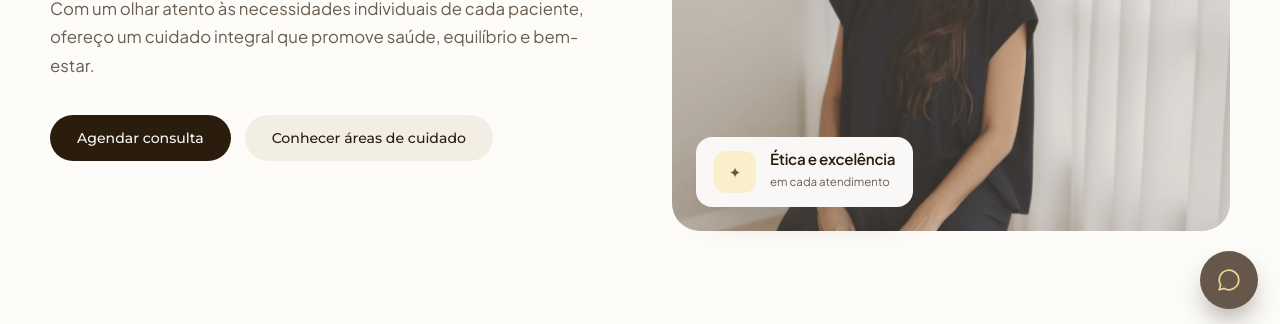
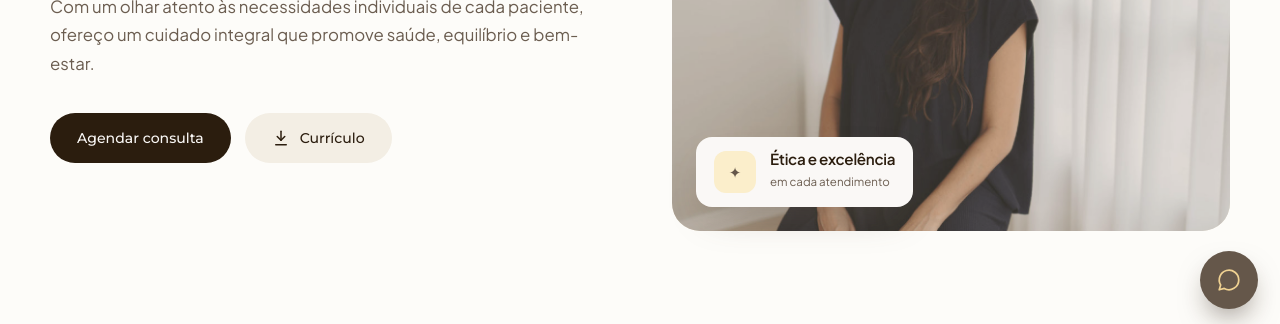
Before and after one commit to samiracsp/dra.lidiadibella, a plain HTML site: page index.html in a window 1280 px wide. Shown: the part 469-793 px from the top of the page. Drawn offline with Linux system fonts and the light colour scheme.

Commit message:
Substitui botão de áreas de cuidado por download do currículo
Co-Authored-By: Claude Opus 5.5 <noreply@anthropic.com>

```diff
--- a/index.html
+++ b/index.html
@@ -64,7 +64,7 @@
         <p class="lead">Com um olhar atento às necessidades individuais de cada paciente, ofereço um cuidado integral que promove saúde, equilíbrio e bem-estar.</p>
         <div class="actions">
           <a href="#agendar" class="btn btn-primary">Agendar consulta</a>
-          <a href="#tratamentos" class="btn btn-ghost">Conhecer áreas de cuidado</a>
+          <a href="curriculo-lidia-di-bella.pdf" class="btn btn-ghost" download="Currículo - Lídia Di Bella.pdf"><svg width="18" height="18" viewBox="0 0 24 24" fill="none" stroke="currentColor" stroke-width="2" stroke-linecap="round" stroke-linejoin="round" aria-hidden="true"><path d="M12 3v12"/><path d="m7 10 5 5 5-5"/><path d="M5 21h14"/></svg>Currículo</a>
         </div>
         <div class="stats">
           <div><strong>5,0</strong><span>avaliação no Doctoralia</span></div>
```
Also changed, not shown: 1 other file.
